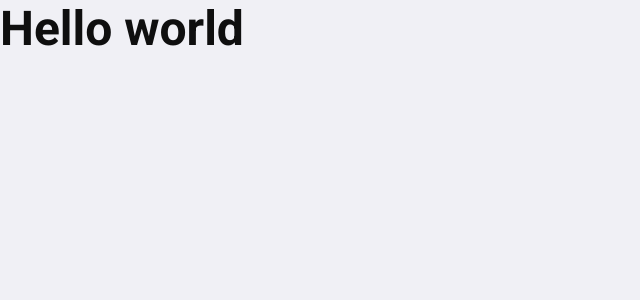
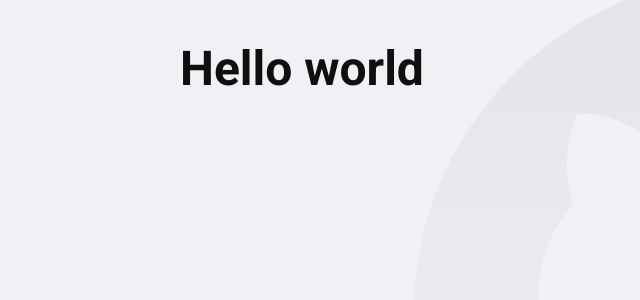
Before and after one commit to cKauan/github-explorer, a React (Create React App) app: page / in a window 1280 px wide. Shown: the top 300 px of the page, without its empty margins (0-640 px from the left). Built offline with nearby package versions, Linux system fonts and the light colour scheme.

Commit message:
increments global styles

```diff
--- a/src/styles/global.ts
+++ b/src/styles/global.ts
@@ -1,4 +1,5 @@
 import { createGlobalStyle } from 'styled-components';
+import githubBackground from '../assets/github-background.svg';
 
 export default createGlobalStyle`
 	* {
@@ -9,11 +10,21 @@ export default createGlobalStyle`
 		text-decoration: none;
 	}
 	body {
-		background-color: #f0f0f5;
+		background: #f0f0f5 url(${githubBackground}) no-repeat 70% top;
 		-webkit-font-smoothing: antialiased;
 	}
 
 	body,input,button {
 		font: 16px Roboto, sans-serif;
 	}
+
+	#root {
+		max-width: 960px;
+		margin: 0 auto;
+		padding: 40px 20px;
+	}
+
+	button {
+		cursor: pointer;
+	}
 `;
```
